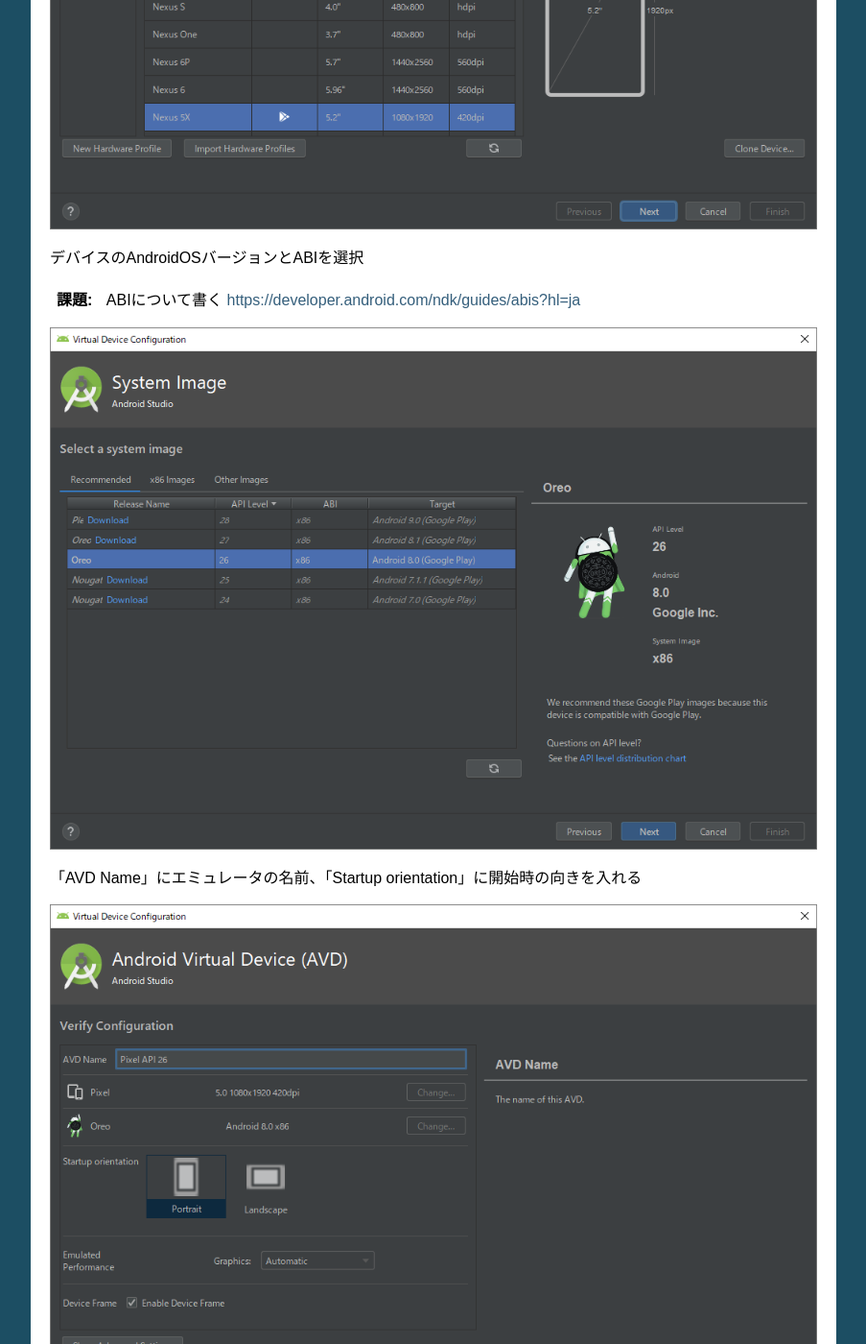
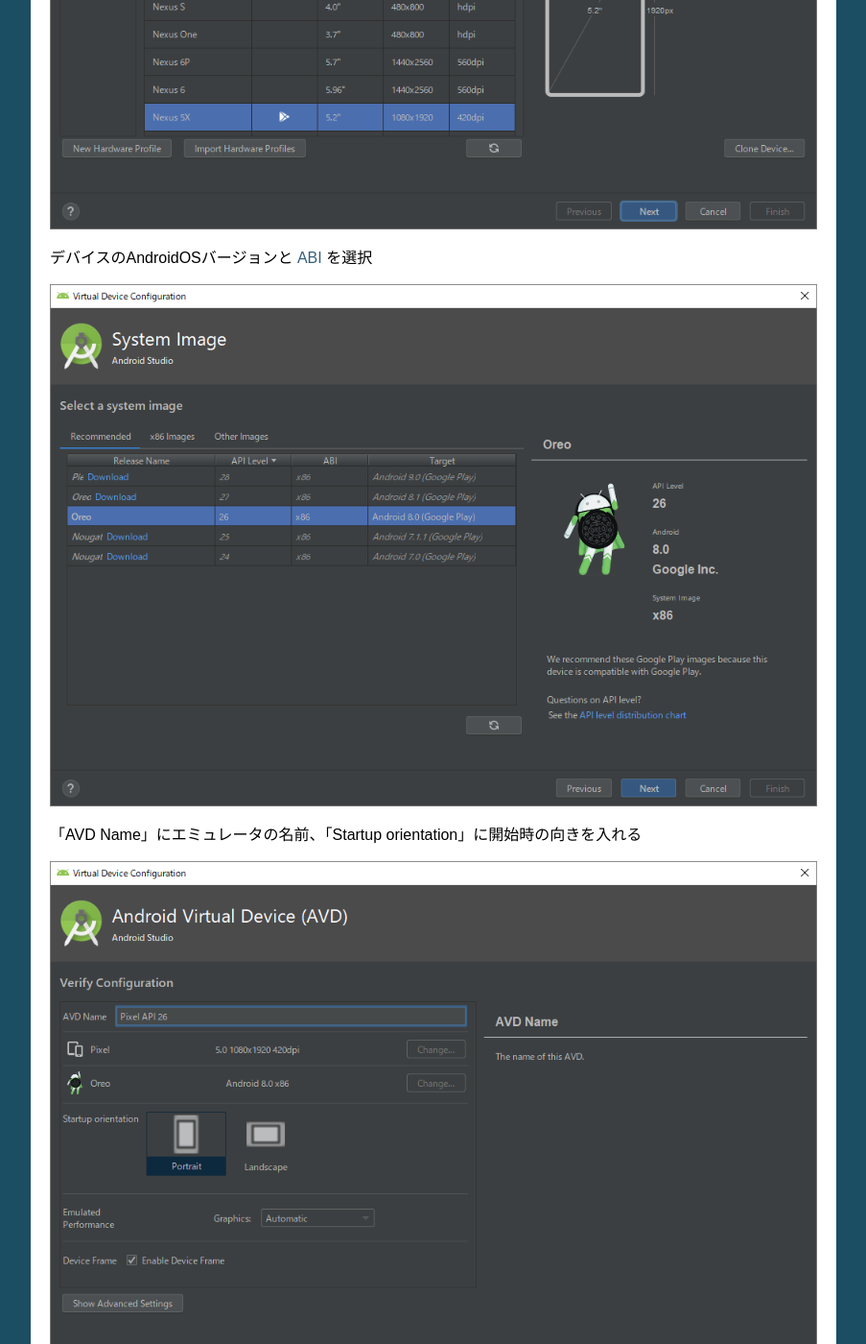
Before and after one commit to murnana/murnana.github.io, a Sphinx documentation site: the page built from source/programing/platform/android/android-studio/turorial/build-your-first-app.rst, in a window 1280 px wide and 1400 px high, scrolled down 13784 px. Shown: the whole window at 96% size, without its empty margins (198-1101 px from the left). Built offline with Sphinx 7.4.7, drawn with Linux system fonts in a browser that asks for light colours.

Commit message:
用語集の追加

```diff
--- a/source/index.rst
+++ b/source/index.rst
@@ -13,7 +13,7 @@
 
     programing/books/index
     programing/language/python/index
-    programing/platform/android/android-studio/index
+    programing/platform/android/index
 
 
 Indices and tables
--- a/source/programing/platform/android/android-studio/turorial/build-your-first-app.rst
+++ b/source/programing/platform/android/android-studio/turorial/build-your-first-app.rst
@@ -133,9 +133,7 @@
 
 .. image:: ../images/9-1_create-virtual.png
 
-デバイスのAndroidOSバージョンとABIを選択
-
-.. todo:: ABIについて書く https://developer.android.com/ndk/guides/abis?hl=ja
+デバイスのAndroidOSバージョンと :term:`ABI` を選択
 
 .. image:: ../images/9-2_create-virtual.png
 
```
Also changed, not shown: source/programing/platform/android/glossary.rst (added, +18 -0 lines), source/programing/platform/android/index.rst (added, +10 -0 lines).
